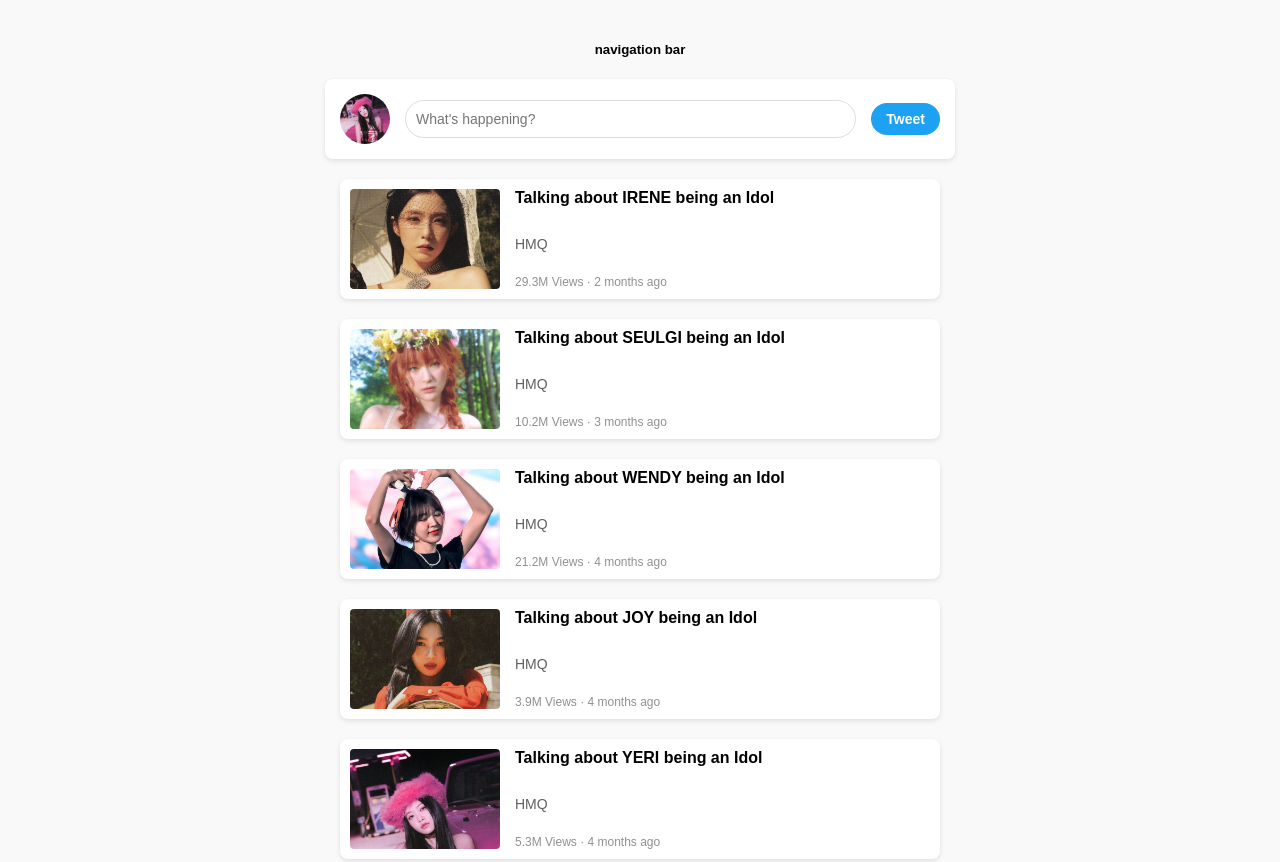
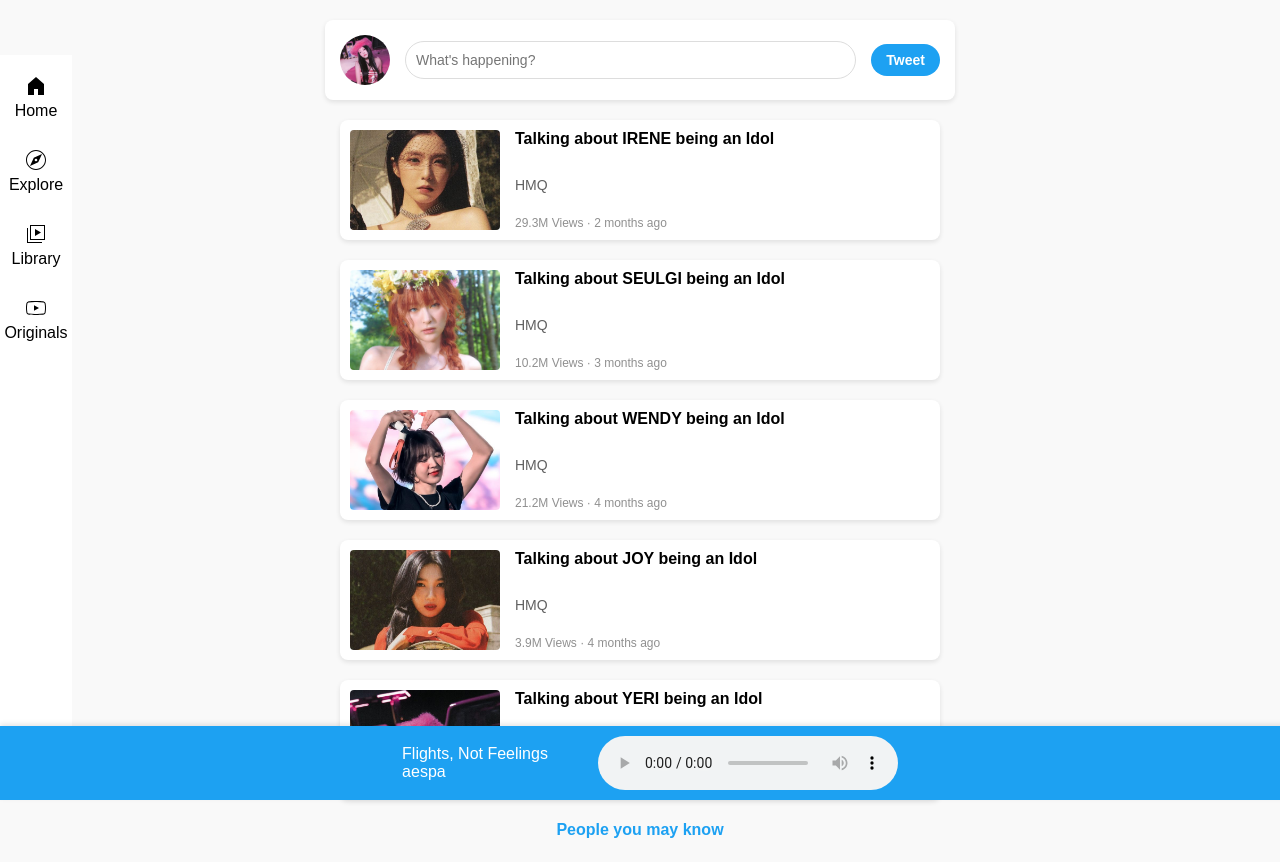
Before and after one commit to hmquan191/Practicing, a plain HTML site: page public/index.html in a window 1280 px wide. Shown: the top 862 px of the page. Drawn offline with Linux system fonts and the light colour scheme.

Commit message:
20/11/24

```diff
--- a/public/index.html
+++ b/public/index.html
@@ -8,9 +8,35 @@
 </head>
 <body>
 
-    <div class = "nav-bar">
-        <h5>navigation bar</h5>
+    <div class = "sidebar">
+
+        <div class ="sidebar-link">
+            <img src="/Practicing/icons/home.svg" alt="home icons">
+            <div>Home</div>
+        </div>
+        <div class ="sidebar-link">
+            <img src="/Practicing/icons/explore.svg" alt="explore icons">
+            <div>Explore</div>
+        </div>
+        <div class ="sidebar-link">
+            <img src="/Practicing/icons/library.svg" alt="library icons">
+            <div>Library</div>
+        </div>
+        <div class ="sidebar-link">
+            <img src="/Practicing/icons/originals.svg" alt="originals icons">
+            <div>Originals</div>
+        </div>
     </div>
+
+    <div class = "music-player">
+        <div>
+            <p class = "track-title"></p>
+            <p class = "track-artist"></p>
+        </div>
+        <audio id = "audio-player" controls>
+        </audio>
+    </div>
+
 
     <!-- Tweet Section -->
     <div class="tweet-container">
@@ -150,5 +176,15 @@
          </div>
     </div>
 
+    <div class="content">
+        <p>This is some content.</p>
+        <p>This is more content.</p>
+        <p>Keep adding more content to make the page scrollable.</p>
+        <!-- Add more elements -->
+      </div>
+
+
+    <script src = "script.js"></script>
+
 </body>
 </html>
--- /dev/null
+++ b/public/script.js
@@ -0,0 +1,29 @@
+const audioPlayer = document.getElementById('audio-player');
+const trackTitle = document.querySelector('.track-title');
+const trackArtist = document.querySelector('.track-artist');
+
+const tracks = [
+    { title: "Flights, Not Feelings", artist: "aespa", url: "/Practicing/music/aespa-flights_not_feelings.mp3"},
+    { title: "Cà Phê", artist: "Min", url: "/Practicing/music/min-caphe.mp3"},
+
+    { title: "Just Another Girl", artist: "aespa", url: "/Practicing/music/aespa-just_another_girl.mp3"},
+    { title: "Lucid Dream", artist: "aespa", url: "/Practicing/music/lucidddream.mp3"},
+    { title: "Cookies", artist: "New Jeans", url: "/Practicing/music/newjeans-cookies.mp3"}
+]
+
+let currentTrackIndex = 0;
+
+function loadTrack(index){
+    const track = tracks[index];
+    trackTitle.textContent = track.title;
+    trackArtist.textContent = track.artist;
+    audioPlayer.src = track.url;
+}
+
+audioPlayer.addEventListener('ended', () => {
+    currentTrackIndex = (currentTrackIndex + 1) % tracks.length;
+    loadTrack(currentTrackIndex);
+    audioPlayer.play();
+})
+
+loadTrack(currentTrackIndex);
--- a/public/styles.css
+++ b/public/styles.css
@@ -1,4 +1,4 @@
-/* General Styles */
+
 body {
     font-family: Arial, Helvetica, sans-serif;
     margin: 0;
@@ -90,7 +90,7 @@ body {
     width: 100%;
     height: 100%;
     border-radius: 4px;
-    /* choose part of the images to be shown */
+
     object-fit: cover;
     object-position: 50% 20%;
 
@@ -167,7 +167,6 @@ body {
     margin: 0;
 }
 
-/* Add friend button */
 .friends-button {
     background-color: #1DA1F2;
     color: white;
@@ -182,3 +181,68 @@ body {
 .friends-button:hover {
     background-color: #0d8bda;
 }
+
+/* Side bar */
+
+.sidebar{
+    position: fixed;
+    left: 0;
+    bottom: 0;
+    top: 55px;
+    background-color: white;
+    width: 72px;
+    z-index: 200;
+    padding-top: 5px;
+}
+
+.sidebar-link{
+    height: 74px;
+    display: flex;
+    justify-content: center;
+    align-items: center;
+    flex-direction: column;
+    cursor: pointer;
+}
+
+.sidebar-link:hover{
+    background-color: rgb(235,235,235);
+}
+.sidebar-link img{
+    height: 24px;
+    margin-bottom: 4px;
+}
+
+/* music player */
+
+.music-player{
+    position: fixed;
+    bottom: 0;
+    left: 0;
+    width: 100%;
+    background: #1DA1F2;
+    color: white;
+    display: flex;
+    align-items: center;
+    justify-content: center;
+    gap: 50px;
+    padding: 10px;
+    box-shadow: 0px -2px 5px rgba(0, 0, 0, 0.1);
+    z-index: 999;
+}
+
+.track-info {
+    display: flex;
+    align-items: center;
+    flex-direction: column;
+    text-align: center;
+    margin-right: 20px;
+}
+
+.track-title, .track-artist {
+    margin: 0;
+}
+
+.audio{
+    width: auto;
+    min-width: 200px;
+}
```
Also changed, not shown: icons/explore.svg (added), icons/home.svg (added), icons/library.svg (added), icons/originals.svg (added), 5 other files.
